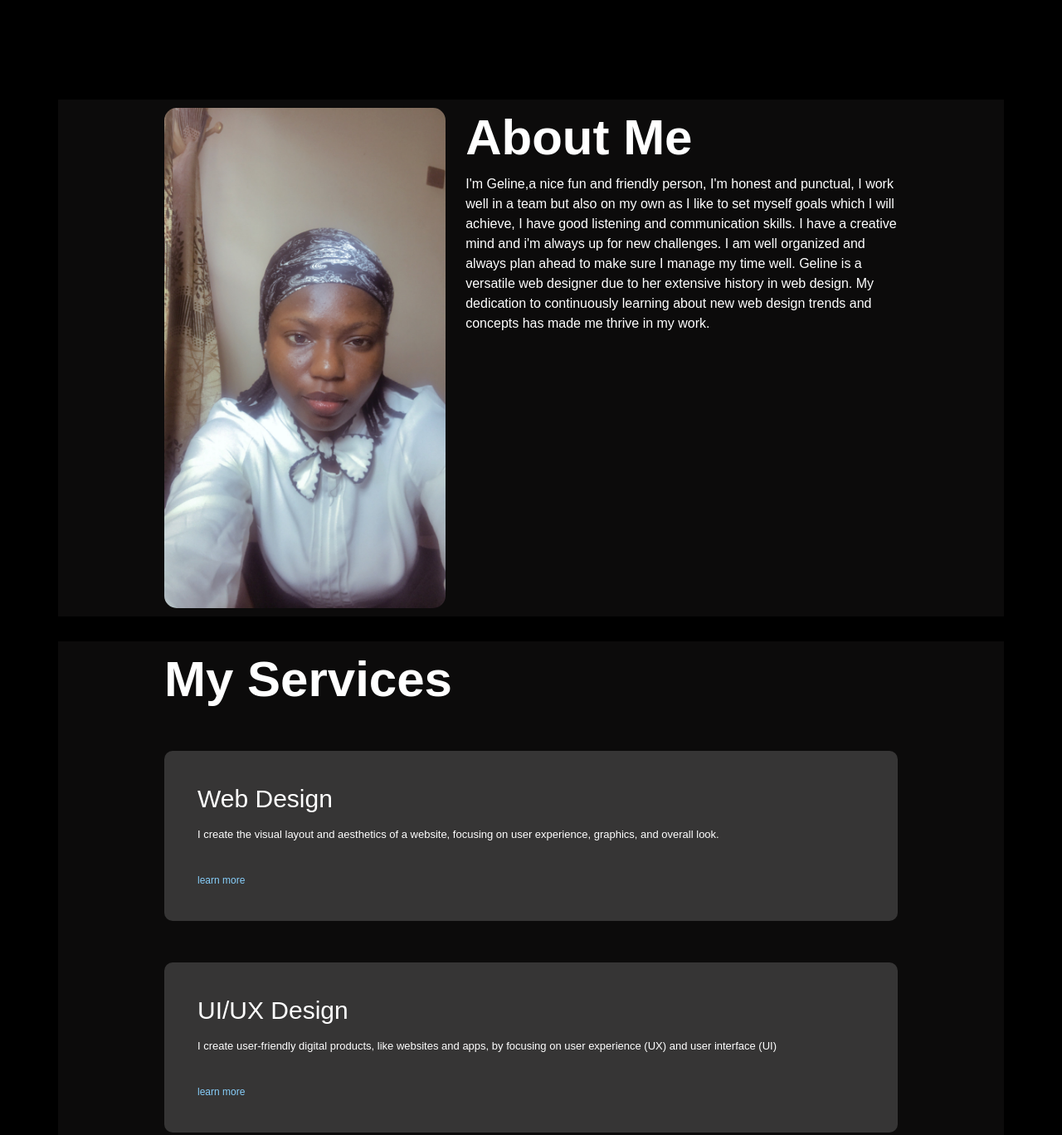
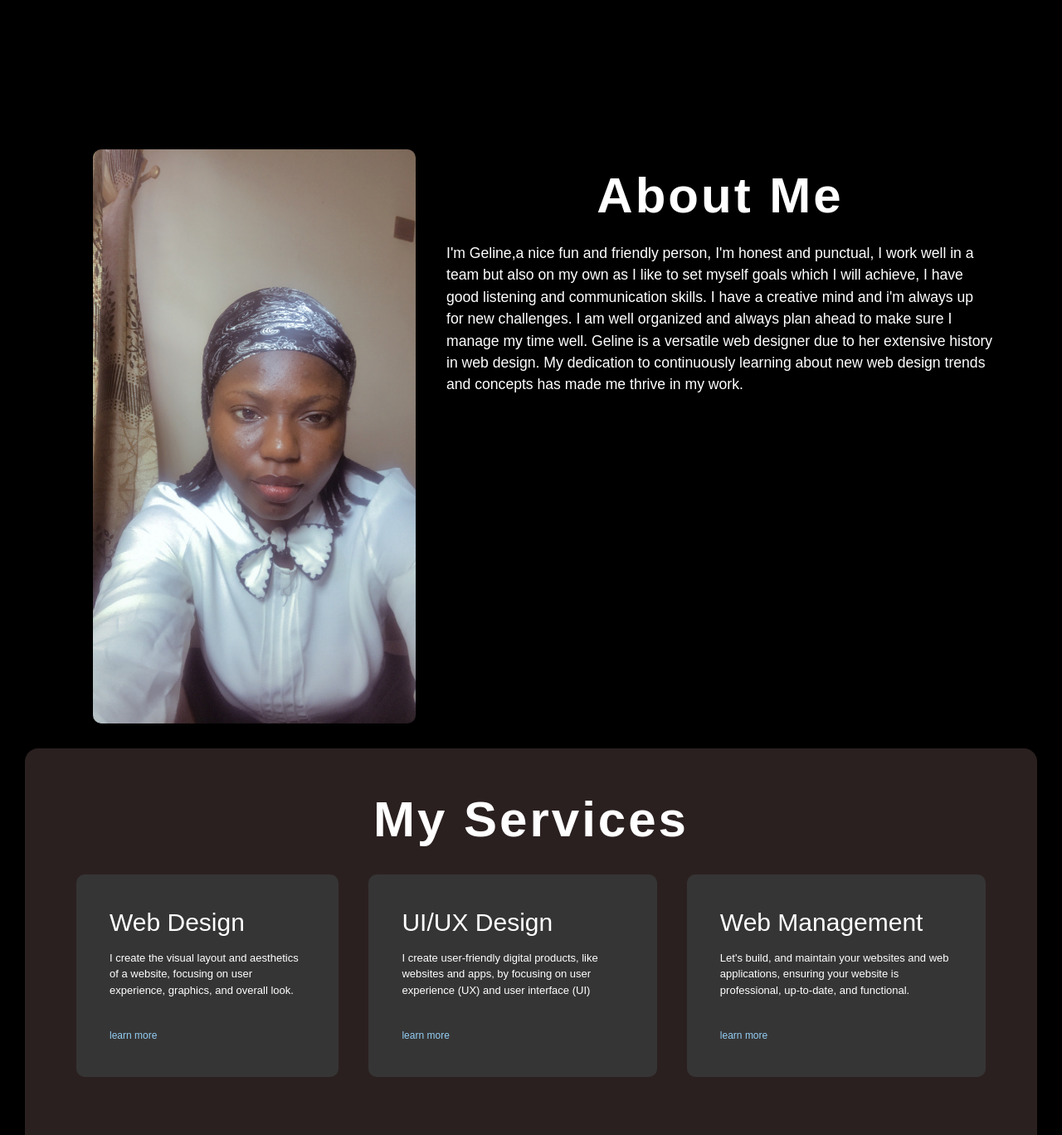
Before and after one commit to Tectardev/html-portfolio-1, a plain HTML site: page index.html in a window 1280 px wide. Shown: the part 680-2048 px from the top of the page at 83% size. Drawn offline with nearby package versions, Linux system fonts and the light colour scheme.

Commit message:
modify home, service and about pages

```diff
--- a/index.html
+++ b/index.html
@@ -9,14 +9,14 @@
 </head>
 <body>
     <div id="header">
-        <img>        <div class="container">
+        <img>        <div class="container1">
             <nav>
                 <ul>
-                    <li><a href="#" class="menu 1">About</a></li>
-                    <li><a href="#" class="menu 1">Home</a></li>
-                    <li><a href="#" class="menu 1">Services</a></li>
-                    <li><a href="#" class="menu 1">Portfolio</a></li>
-                    <li><a href="#" class="menu 1">Contact</a></li>
+                    <li><a href="#home" class="menu 1">Home</a></li>
+                    <li><a href="#about" class="menu 1" >About</a></li>
+                    <li><a href="#services" class="menu 1">Services</a></li>
+                    <li><a href="#portfolio" class="menu 1">Portfolio</a></li>
+                    <li><a href="#contact" class="menu 1">Contact</a></li>
                 </ul>
             </nav>
             <div class="header-text">
@@ -26,12 +26,12 @@
         </div>
     </div>
     <!-- ----------about---------- -->
-    <div class="about"></div>
-    <div id="About">
+    <div class="about" id="about"></div>
+    <div >
         <div class="container">
             <div class="row">
                 <div class="about-col-1">
-                     <img src="./IMG-4053.JPG" alt="profile pics"/>
+                     <img src="./IMG-4053.JPG" alt="profile pics" width="750" height="1330"/>
                 </div>
                 <div class="about-col-2">
                     <h1 class="sub-title">About Me</h1>
@@ -46,9 +46,10 @@
         </div>
     </div>
     <!----------services----------->
-    <div id="services">
+    <div class="service" id="services">
+        <h1 class="sub-title">My Services</h1>
         <div class="container">
-            <h1 class="sub-title">My Services</h1>
+
             <div class="services-list">
                 <div>
                     <h2>Web Design</h2>
--- a/styles.css
+++ b/styles.css
@@ -14,14 +14,14 @@ body{
 	height: 100vh;
 
 }
-.container{
+.container1{
 	padding: 10px 10%;
 	background-color: rgb(12, 11, 11);
 }
 nav{
 	display:flex;
 	align-items: right;
-	justify-content:right;
+	justify-content:center;
 	flex-wrap: wrap;
 }
 nav ul li{
@@ -32,10 +32,7 @@ nav ul li{
 	text-decoration-thickness: 100px;
 }
 nav ul li a{
-
-	color: #fff;
 	text-decoration: none;
-	font-size: 18px;
 	font-size: 30px ;
     color: lightskyblue;
 }
@@ -50,15 +47,16 @@ nav ul li a{
 }
 .header-text h1{
 	font-size: 60px;
-	margin-top: 20px;
+	margin-top: 5px;
     font-family:fantasy
+    letter-spacing: 3px;
 }
 .header-text h1 span{
 	color: lightskyblue;
 }
 /*-----------about---------*/
 #about{
-    padding: 80px 0;
+    padding: 30px ;
     color: white;
 }
 .row{
@@ -68,11 +66,13 @@ nav ul li a{
 }
 .about-col-1{
     flex-basis: 40%;
-    border-top: 10PX;
+    border-top: 5PX;
  }
 .about-col-1 img{
-    width: 100%;
-    border-radius: 15px;
+    width: 90%;
+    height: auto;
+    border-radius: 10px;
+    margin-left: 30px;
 }
 .about-col-2{
     flex-basis: 60%;
@@ -81,17 +81,37 @@ nav ul li a{
     font-size:60px;
     font-weight: 600;
     color: white;
+    margin: 20px;
+    letter-spacing: 3px;
+}
+.about-col-2 p {
+    font-size: 1.1rem;
 }
 /*-------------services------------*/
 
-#services {
+.service {
+    margin: 30px;
     padding: 30px 0;
+    background-color: rgb(43, 32, 32);
+    border-radius: 1rem;
+    height: 80vh;
+}
+.sub-title{
+    align-items: center;
+    justify-content: center;
+    text-align: center;
+}
+.container{
+    display: flex;
+    justify-content: space-between;
+    align-items: center;
+    gap: 1rem;
 }
 .services-list{
-    display: grid;
-    grid-template-columns: repeat(auto-fit, minmax(250px,1fr));
-    grid-gap: 40px;
-    margin-top: 50px;
+    display: flex;
+    justify-content: space-between;
+    gap: 1rem;
+    margin: 10px;
 }
 .services-list div{
     padding: 40px;
@@ -108,14 +128,15 @@ nav ul li a{
 }
 .services-list div a{
     text-decoration: none;
-    color: lightskyblue;
+    color: rgb(147, 207, 245);
     font-size: 12px;
     margin-top: 20px;
     display: inline-block;
 }
 .services-list div:hover{
-    background: lightskyblue;
+    background: rgb(11, 71, 109);
     transform: translateY(-10px);
+    color: aliceblue;
 }
 /*----------portfolio----------*/
 #porfolio{
```
